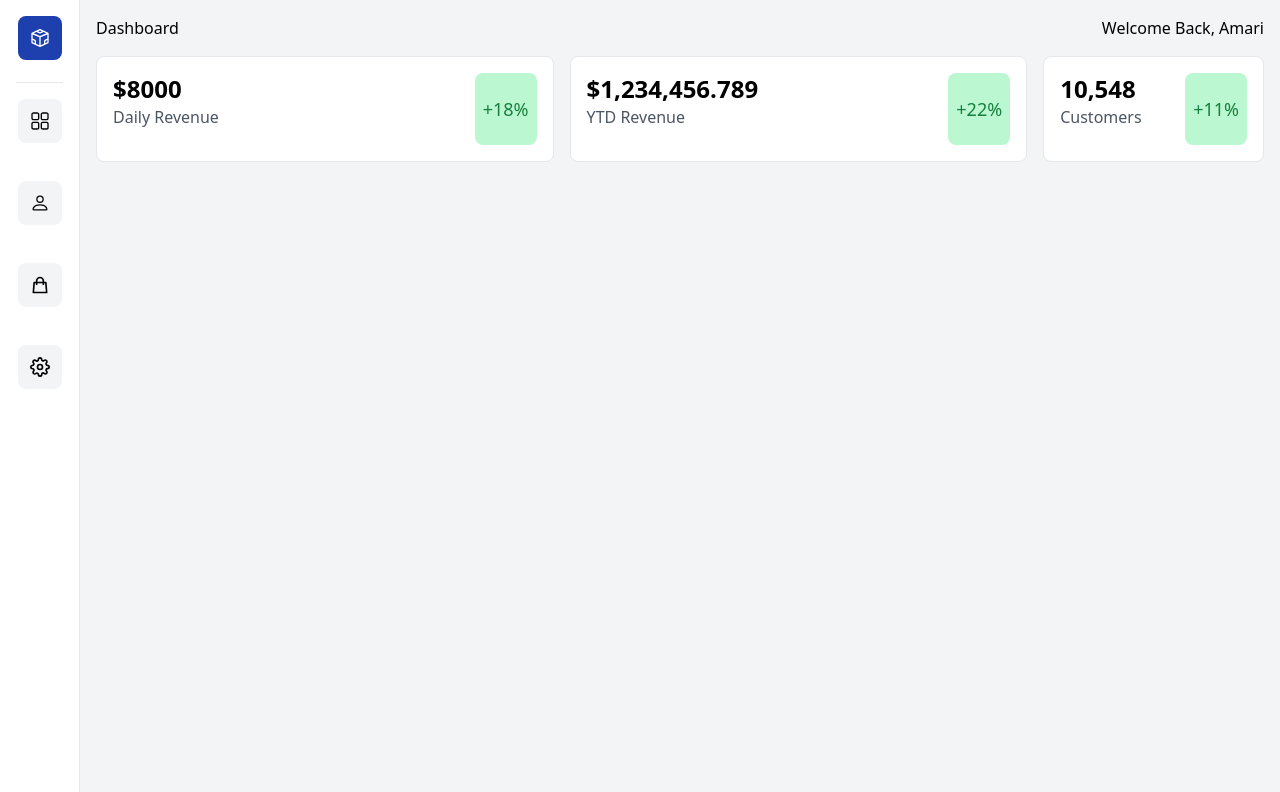
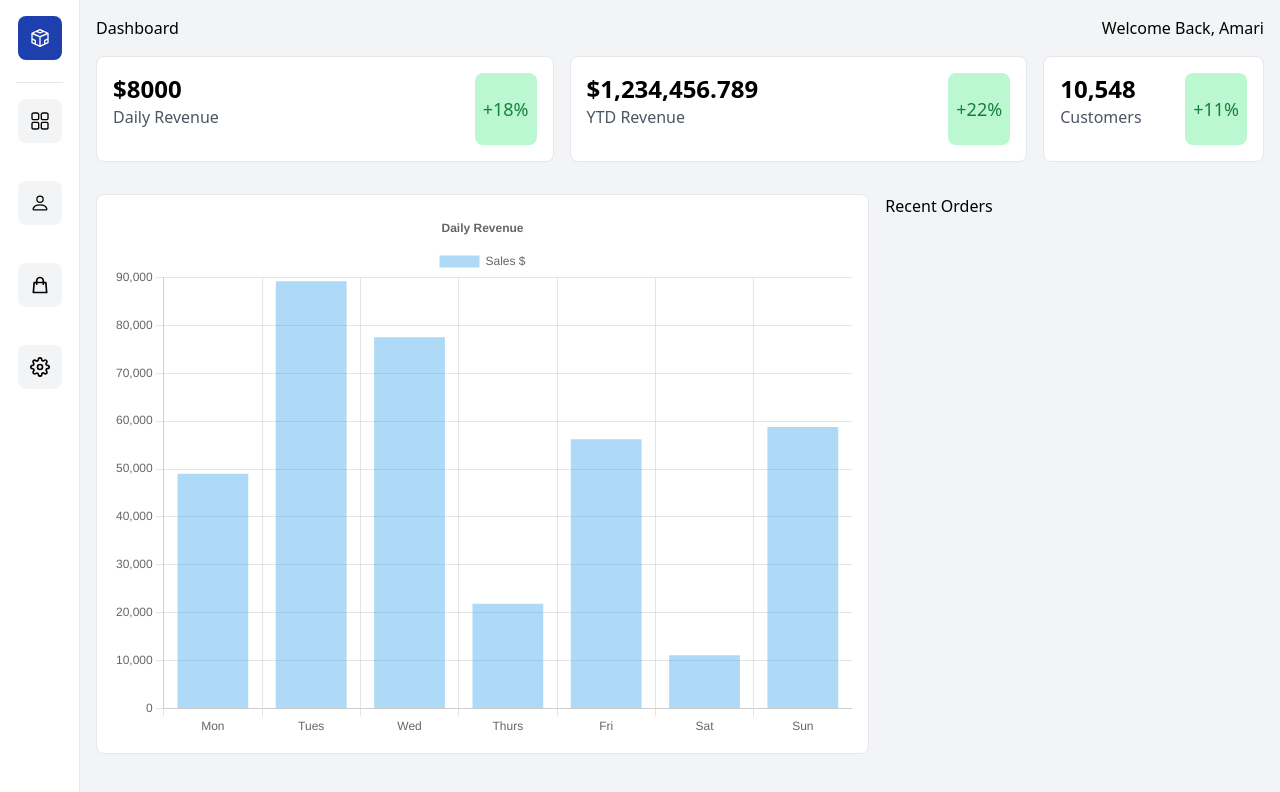
Before and after one commit to AmariPa/next-dashboard, a Next.js app: page / in a window 1280 px wide. Shown: the top 792 px of the page. Built offline with nearby package versions, Linux system fonts and the light colour scheme.

Commit message:
completed barchart

```diff
--- /dev/null
+++ b/components/Chart.jsx
@@ -0,0 +1,65 @@
+import React, { useState, useEffect } from 'react';
+import { Bar } from 'react-chartjs-2';
+import {
+	Chart as ChartJS,
+	CategoryScale,
+	LinearScale,
+	BarElement,
+	Title,
+	Tooltip,
+	Legend,
+} from 'chart.js';
+
+ChartJS.register(
+	CategoryScale,
+	LinearScale,
+	BarElement,
+	Title,
+	Tooltip,
+	Legend
+);
+
+const Chart = () => {
+	const [barchartData, setbarchartData] = useState({
+		datasets: [],
+	});
+
+	const [barchartOptions, setBarChartOptions] = useState({});
+
+	useEffect(() => {
+		setbarchartData({
+			labels: ['Mon', 'Tues', 'Wed', 'Thurs', 'Fri', 'Sat', 'Sun'],
+			datasets: [
+				{
+					label: 'Sales $',
+					data: [49034, 89213, 77493, 21894, 56232, 11147, 58794],
+					borderColor: 'rgb(53, 162, 235)',
+					backgroundColor: 'rgb(53, 162, 235, 0.4',
+				},
+			],
+		});
+		setBarChartOptions({
+			plugins: {
+				legend: {
+					position: 'top',
+				},
+				title: {
+					display: true,
+					text: 'Daily Revenue',
+				},
+			},
+			maintainAspectRatio: false,
+			responsive: true,
+		});
+	}, []);
+
+	return (
+		<>
+			<div className='w-full md:col-span-2 relative lg:h-[70vh] m-auto p-4 border rounded-lg bg-white'>
+				<Bar data={barchartData} options={barchartOptions} />
+			</div>
+		</>
+	);
+};
+
+export default Chart;
--- /dev/null
+++ b/components/RecentOrders.jsx
@@ -0,0 +1,7 @@
+import React from 'react';
+
+const RecentOrders = () => {
+	return <div>Recent Orders</div>;
+};
+
+export default RecentOrders;
--- a/package.json
+++ b/package.json
@@ -10,9 +10,11 @@
   },
   "dependencies": {
     "autoprefixer": "10.4.14",
+    "chart.js": "^4.3.0",
     "next": "13.4.5",
     "postcss": "8.4.24",
     "react": "18.2.0",
+    "react-chartjs-2": "^5.2.0",
     "react-dom": "18.2.0",
     "react-icons": "^4.9.0",
     "tailwindcss": "3.3.2"
--- a/pages/index.js
+++ b/pages/index.js
@@ -2,6 +2,8 @@ import Image from 'next/image';
 import Head from 'next/head';
 import Header from '../components/Header';
 import Cards from '../components/Cards';
+import Chart from '../components/Chart';
+import RecentOrders from '../components/RecentOrders';
 
 export default function Home() {
 	return (
@@ -13,6 +15,10 @@ export default function Home() {
 			<main className='bg-gray-100 min-h-screen'>
 				<Header />
 				<Cards />
+				<div className='p-4 grid md:grid-cols-3 grid-cols-1 gap-4'>
+					<Chart />
+					<RecentOrders />
+				</div>
 			</main>
 		</>
 	);
```
Also changed, not shown: 1 other file (tests, documents, lock files or other folders).
